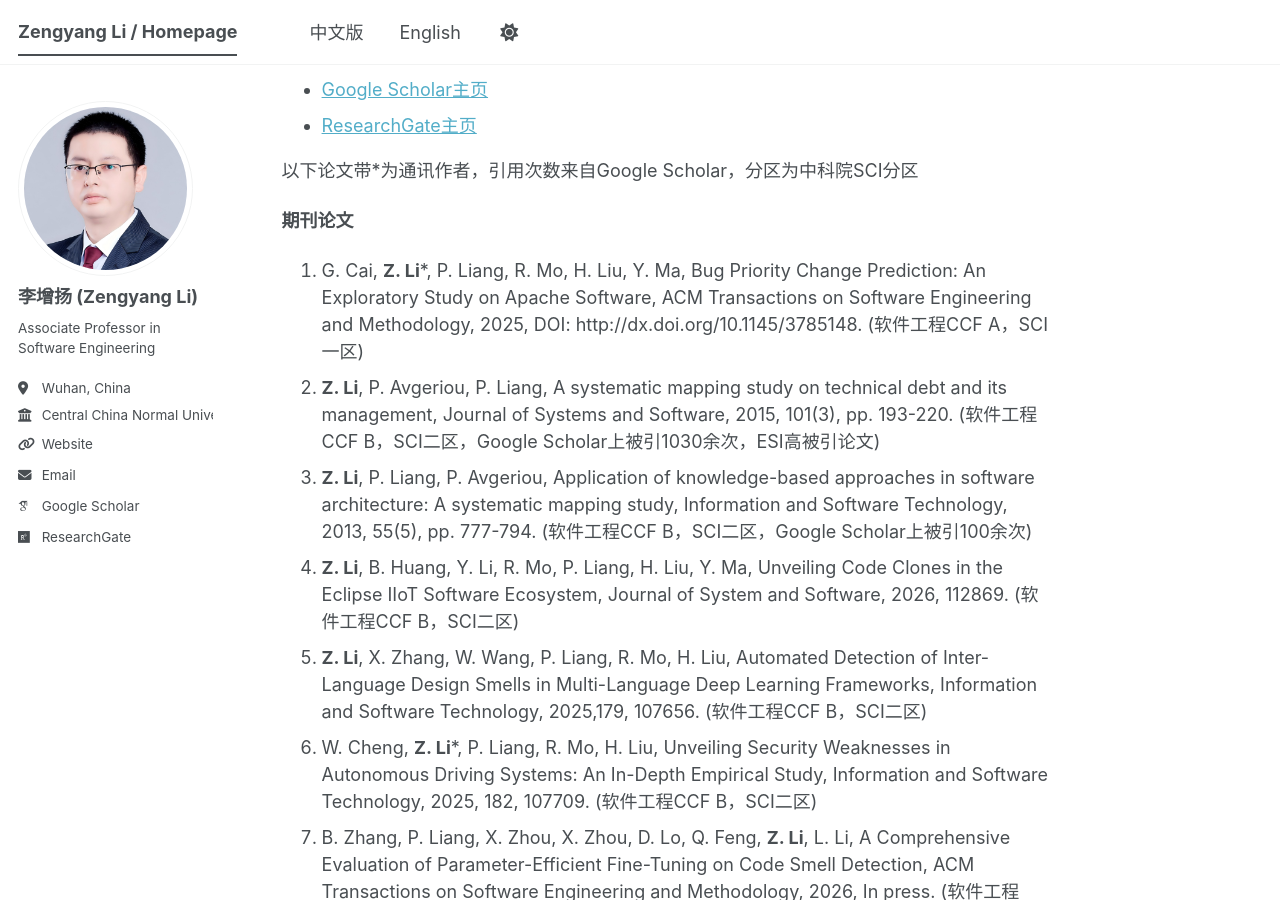
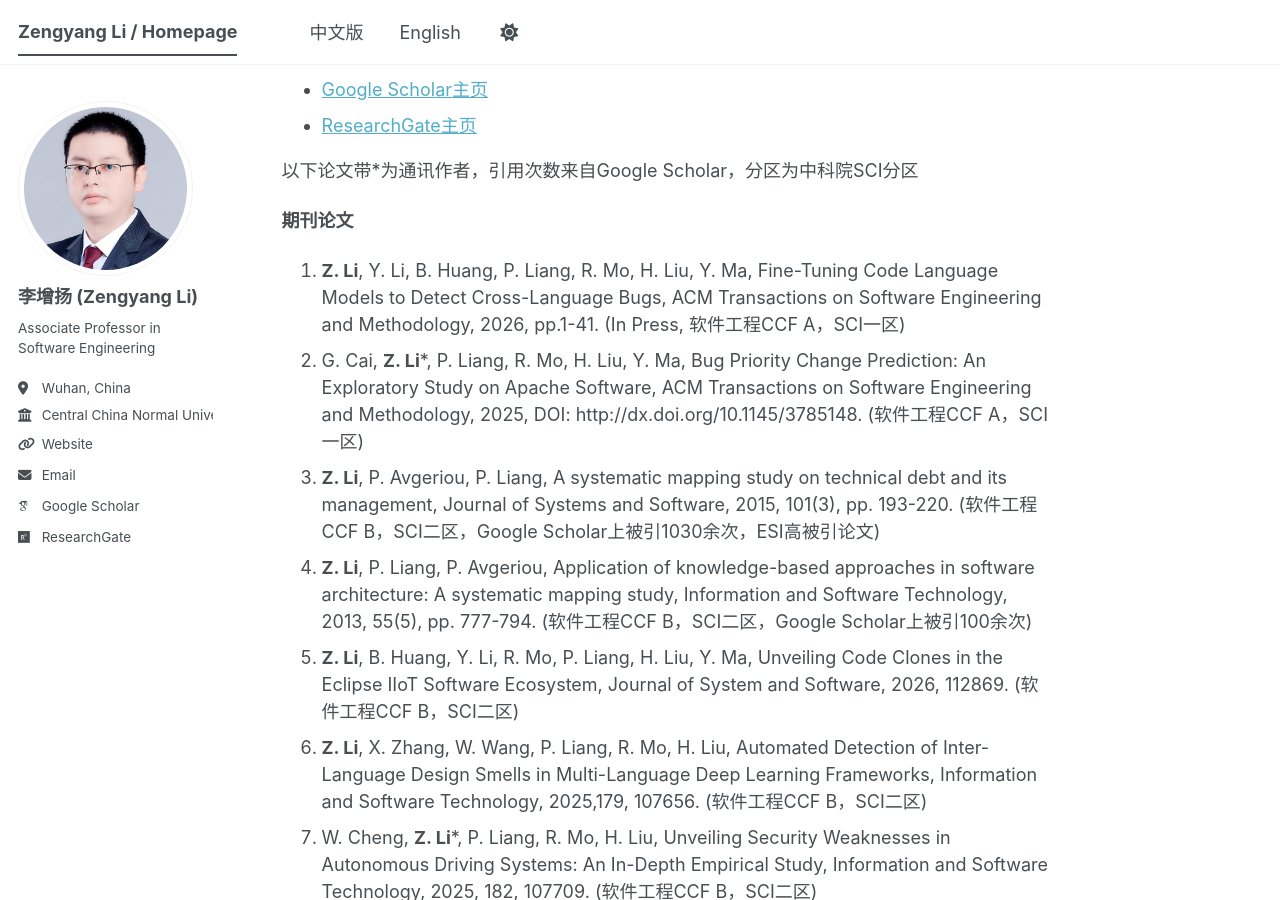
Before and after one commit to zengyang/zengyang.github.io, a Jekyll site: the page built from _pages/about.md, in a window 1280 px wide and 900 px high, scrolled down 1973 px. Built offline with Jekyll 4.4.1, drawn with Linux system fonts in a browser that asks for light colours; some web fonts are replaced; a script bundle is joined from its source files by our own code; library files that are not in the unit come from our copies.

Commit message:
Add new journal paper reference to about page

```diff
--- a/_pages/about.md
+++ b/_pages/about.md
@@ -70,6 +70,7 @@ redirect_from:
 以下论文带*为通讯作者，引用次数来自Google Scholar，分区为中科院SCI分区
 
 **期刊论文**
+1. **Z. Li**, Y. Li, B. Huang, P. Liang, R. Mo, H. Liu, Y. Ma, Fine-Tuning Code Language Models to Detect Cross-Language Bugs, ACM Transactions on Software Engineering and Methodology, 2026, pp.1-41. (In Press, 软件工程CCF A，SCI一区)
 1. G. Cai, **Z. Li***, P. Liang, R. Mo, H. Liu, Y. Ma, Bug Priority Change Prediction: An Exploratory Study on Apache Software, ACM Transactions on Software Engineering and Methodology, 2025, DOI: http://dx.doi.org/10.1145/3785148. (软件工程CCF A，SCI一区)
 1. **Z. Li**, P. Avgeriou, P. Liang, A systematic mapping study on technical debt and its management, Journal of Systems and Software, 2015, 101(3), pp. 193-220. (软件工程CCF B，SCI二区，Google Scholar上被引1030余次，ESI高被引论文)
 1. **Z. Li**, P. Liang, P. Avgeriou, Application of knowledge-based approaches in software architecture: A systematic mapping study, Information and Software Technology, 2013, 55(5), pp. 777-794. (软件工程CCF B，SCI二区，Google Scholar上被引100余次)
```
